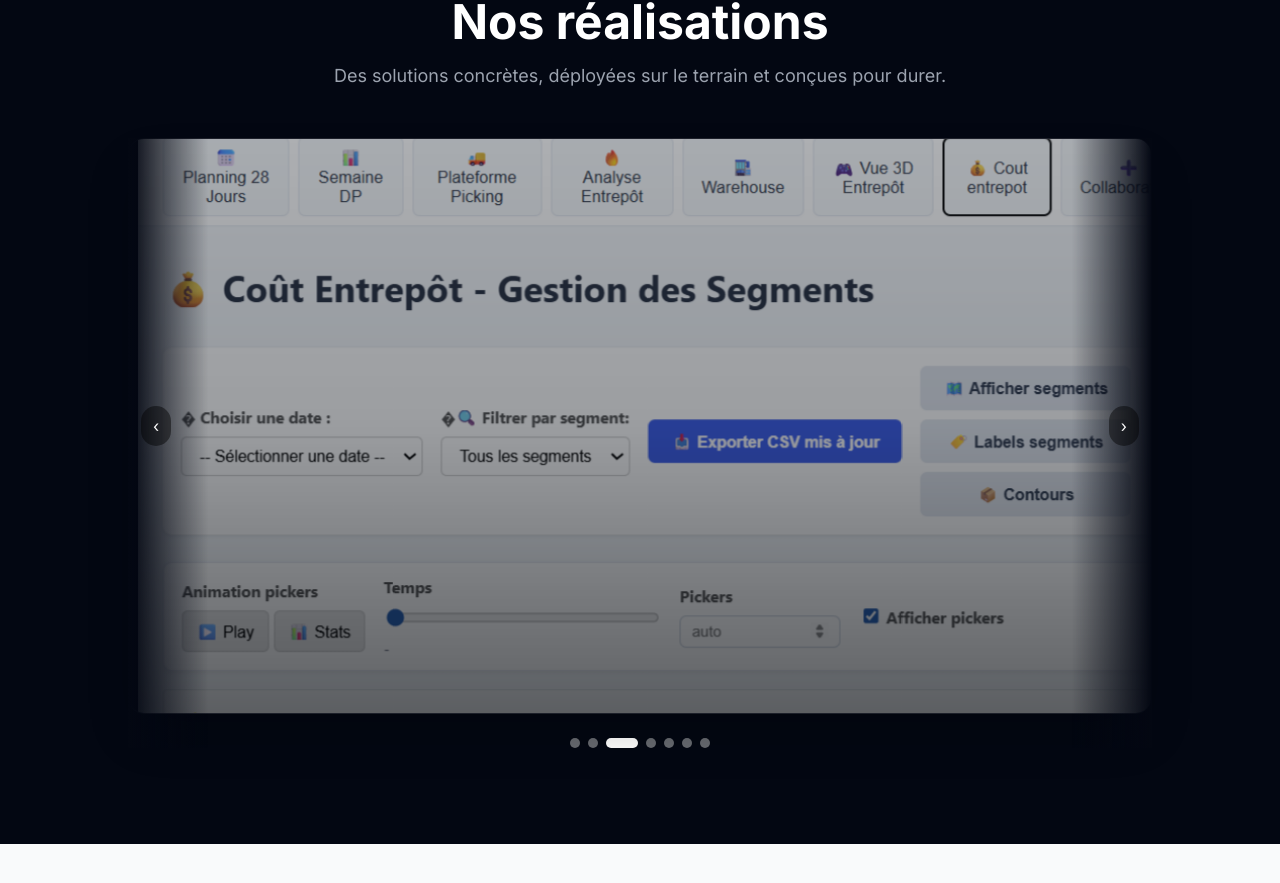
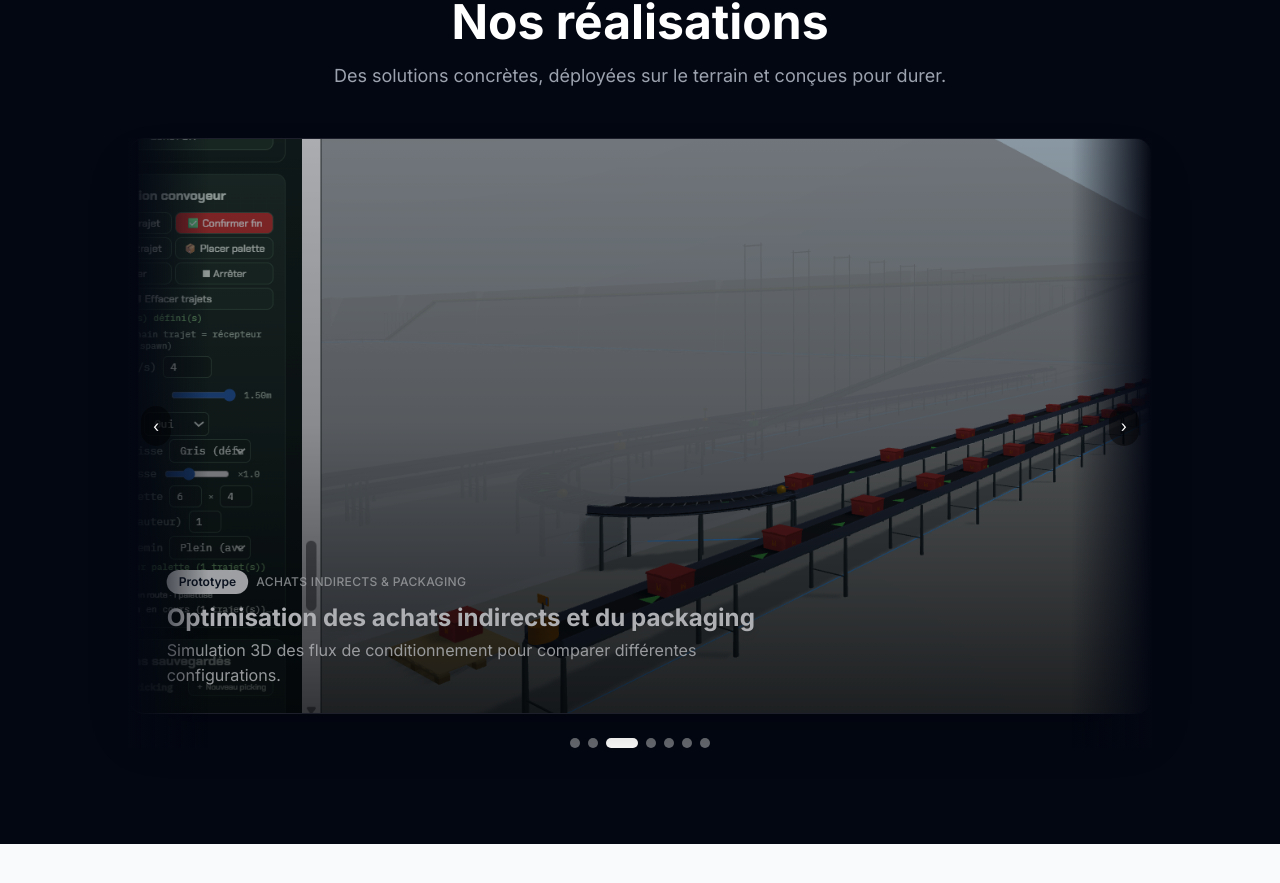
Before and after one commit to johnnyfleury87-ctrl/JECT_Solution, a Next.js app: page / in a window 1280 px wide. Shown: the part 5515-6398 px from the top of the page. Built offline with nearby package versions, Linux system fonts and the light colour scheme.

Commit message:
feat: reorganisation section Nos realisations (carrousel)

```diff
--- a/components/ImageCarousel.js
+++ b/components/ImageCarousel.js
@@ -5,13 +5,68 @@ import { AnimatePresence, motion } from 'framer-motion';
 import Image from 'next/image';
 
 // ─── Configuration ────────────────────────────────────────────────────────────
-// Pour ajouter image11.jpg, image12.jpg…, augmentez simplement TOTAL_IMAGES.
-const TOTAL_IMAGES = 7;
-
-const images = Array.from({ length: TOTAL_IMAGES }, (_, i) => ({
-  src: `/image/image${i + 1}.png`,
-  alt: `Réalisation ${i + 1}`,
-}));
+// Chaque diapositive est qualifiée (titre, catégorie, statut) pour rester honnête
+// sur le niveau d'avancement réel de chaque réalisation.
+// Statuts possibles : "Prototype", "Pilote opérationnel", "Solution déployée",
+// "Développement en cours".
+const slides = [
+  {
+    src: '/image/image1.png',
+    alt: 'Tableau de bord JETC OrgaPulse affichant le planning et la charge par zone',
+    title: 'JETC OrgaPulse',
+    category: 'Analyse & organisation des opérations',
+    description: "Tableau de pilotage temps réel : planning, charge par zone et suivi d'équipe.",
+    status: 'Pilote opérationnel',
+  },
+  {
+    src: '/images/qhse-visual.svg',
+    alt: 'Illustration graphique représentant le suivi qualité, hygiène, sécurité et environnement',
+    title: 'Application QHSE',
+    category: 'Qualité, hygiène, sécurité, environnement',
+    description: 'Prototype de suivi des contrôles qualité et de la conformité réglementaire.',
+    status: 'Prototype',
+  },
+  {
+    src: '/image/image6.png',
+    alt: "Simulation 3D d'une ligne de conditionnement avec convoyeur et palettes",
+    title: 'Optimisation des achats indirects et du packaging',
+    category: 'Achats indirects & packaging',
+    description: 'Simulation 3D des flux de conditionnement pour comparer différentes configurations.',
+    status: 'Prototype',
+  },
+  {
+    src: '/image/image7.png',
+    alt: "Vue 3D d'un scénario de simulation logistique avec convoyeur et zones de contrôle",
+    title: 'Analyse et simulation opérationnelle',
+    category: 'Analyse & simulation',
+    description: 'Modélisation visuelle des flux logistiques pour tester des scénarios avant décision.',
+    status: 'Prototype',
+  },
+  {
+    src: '/images/tracabilite-bg.svg',
+    alt: 'Illustration graphique représentant la traçabilité des produits le long de la chaîne logistique',
+    title: 'Traçabilité des produits',
+    category: 'Traçabilité & conformité',
+    description: 'Illustration du principe de suivi des lots tout au long de la chaîne logistique.',
+    status: 'Prototype',
+  },
+  {
+    src: '/image/image4.png',
+    alt: "Page d'accueil de la plateforme JETC Immo de gestion immobilière",
+    title: 'JETC Immo',
+    category: 'Gestion immobilière',
+    description: 'Plateforme de gestion locative : baux, quittances, charges et suivi technique.',
+    status: 'Développement en cours',
+  },
+  {
+    src: '/image/image3.png',
+    alt: "Capture d'un module de suivi des coûts d'entrepôt",
+    title: 'Autres réalisations digitales existantes',
+    category: 'Autres outils numériques',
+    description: "Autres modules internes développés dans la même démarche : suivi des coûts et pilotage d'activité.",
+    status: 'Prototype',
+  },
+];
 
 const AUTO_PLAY_DELAY_MS = 2800;
 
@@ -25,23 +80,35 @@ export default function ImageCarousel() {
     }
 
     const intervalId = setInterval(() => {
-      setCurrentIndex((prev) => (prev + 1) % images.length);
+      setCurrentIndex((prev) => (prev + 1) % slides.length);
     }, AUTO_PLAY_DELAY_MS);
 
     return () => clearInterval(intervalId);
   }, [paused]);
 
   const goToPrevious = () => {
-    setCurrentIndex((prev) => (prev - 1 + images.length) % images.length);
+    setCurrentIndex((prev) => (prev - 1 + slides.length) % slides.length);
   };
 
   const goToNext = () => {
-    setCurrentIndex((prev) => (prev + 1) % images.length);
+    setCurrentIndex((prev) => (prev + 1) % slides.length);
   };
 
   const goToSlide = (index) => {
     setCurrentIndex(index);
   };
+
+  const handleKeyDown = (event) => {
+    if (event.key === 'ArrowLeft') {
+      event.preventDefault();
+      goToPrevious();
+    } else if (event.key === 'ArrowRight') {
+      event.preventDefault();
+      goToNext();
+    }
+  };
+
+  const activeSlide = slides[currentIndex];
 
   return (
     <section className="section-padding bg-gray-950 overflow-hidden">
@@ -72,7 +139,13 @@ export default function ImageCarousel() {
         className="relative mx-auto w-full max-w-5xl"
         onMouseEnter={() => setPaused(true)}
         onMouseLeave={() => setPaused(false)}
+        onFocus={() => setPaused(true)}
+        onBlur={() => setPaused(false)}
+        onKeyDown={handleKeyDown}
+        role="region"
+        aria-roledescription="carrousel"
         aria-label="Galerie de réalisations"
+        tabIndex={0}
       >
         {/* Dégradés latéraux pour un effet cinématique */}
         <div className="pointer-events-none absolute inset-y-0 left-0 z-10 w-20 bg-gradient-to-r from-gray-950 to-transparent" />
@@ -81,7 +154,7 @@ export default function ImageCarousel() {
         <div className="relative aspect-[16/10] sm:aspect-[16/9] overflow-hidden rounded-2xl border border-white/10 shadow-2xl">
           <AnimatePresence mode="wait">
             <motion.div
-              key={images[currentIndex].src}
+              key={activeSlide.src}
               initial={{ opacity: 0, x: 40, scale: 1.02 }}
               animate={{ opacity: 1, x: 0, scale: 1 }}
               exit={{ opacity: 0, x: -40, scale: 0.995 }}
@@ -89,14 +162,33 @@ export default function ImageCarousel() {
               className="absolute inset-0"
             >
               <Image
-                src={images[currentIndex].src}
-                alt={images[currentIndex].alt}
+                src={activeSlide.src}
+                alt={activeSlide.alt}
                 fill
                 sizes="(max-width: 640px) 100vw, (max-width: 1024px) 80vw, 1024px"
                 className="object-cover"
                 priority={currentIndex === 0}
+                unoptimized={activeSlide.src.endsWith('.svg')}
               />
-              <div className="absolute inset-0 bg-gradient-to-t from-black/45 via-black/10 to-transparent" />
+              <div className="absolute inset-0 bg-gradient-to-t from-black/70 via-black/20 to-transparent" />
+
+              {/* Légende qualifiée : titre, catégorie, statut, description */}
+              <div className="absolute inset-x-0 bottom-0 p-5 sm:p-7" aria-live="polite">
+                <div className="flex flex-wrap items-center gap-2 mb-2">
+                  <span className="inline-block px-3 py-1 rounded-full text-xs font-semibold bg-white/90 text-gray-900">
+                    {activeSlide.status}
+                  </span>
+                  <span className="text-xs font-medium uppercase tracking-wide text-white/70">
+                    {activeSlide.category}
+                  </span>
+                </div>
+                <h3 className="text-xl sm:text-2xl font-bold text-white drop-shadow-md mb-1">
+                  {activeSlide.title}
+                </h3>
+                <p className="text-sm sm:text-base text-white/85 max-w-xl drop-shadow-sm">
+                  {activeSlide.description}
+                </p>
+              </div>
             </motion.div>
           </AnimatePresence>
 
@@ -104,7 +196,7 @@ export default function ImageCarousel() {
             type="button"
             onClick={goToPrevious}
             className="absolute left-3 top-1/2 z-20 -translate-y-1/2 rounded-full bg-black/45 px-3 py-2 text-white transition hover:bg-black/65"
-            aria-label="Image précédente"
+            aria-label="Réalisation précédente"
           >
             ‹
           </button>
@@ -112,22 +204,23 @@ export default function ImageCarousel() {
             type="button"
             onClick={goToNext}
             className="absolute right-3 top-1/2 z-20 -translate-y-1/2 rounded-full bg-black/45 px-3 py-2 text-white transition hover:bg-black/65"
-            aria-label="Image suivante"
+            aria-label="Réalisation suivante"
           >
             ›
           </button>
         </div>
 
         <div className="mt-6 flex items-center justify-center gap-2">
-          {images.map((img, index) => (
+          {slides.map((slide, index) => (
             <button
-              key={img.src}
+              key={slide.src}
               type="button"
               onClick={() => goToSlide(index)}
               className={`h-2.5 rounded-full transition-all duration-300 ${
                 currentIndex === index ? 'w-8 bg-white' : 'w-2.5 bg-white/40 hover:bg-white/70'
               }`}
-              aria-label={`Aller à l'image ${index + 1}`}
+              aria-label={`Aller à la réalisation : ${slide.title}`}
+              aria-current={currentIndex === index}
             />
           ))}
         </div>
```
Also changed, not shown: public/images/qhse-visual.svg (added), 1 other file (tests, documents, lock files or other folders).
